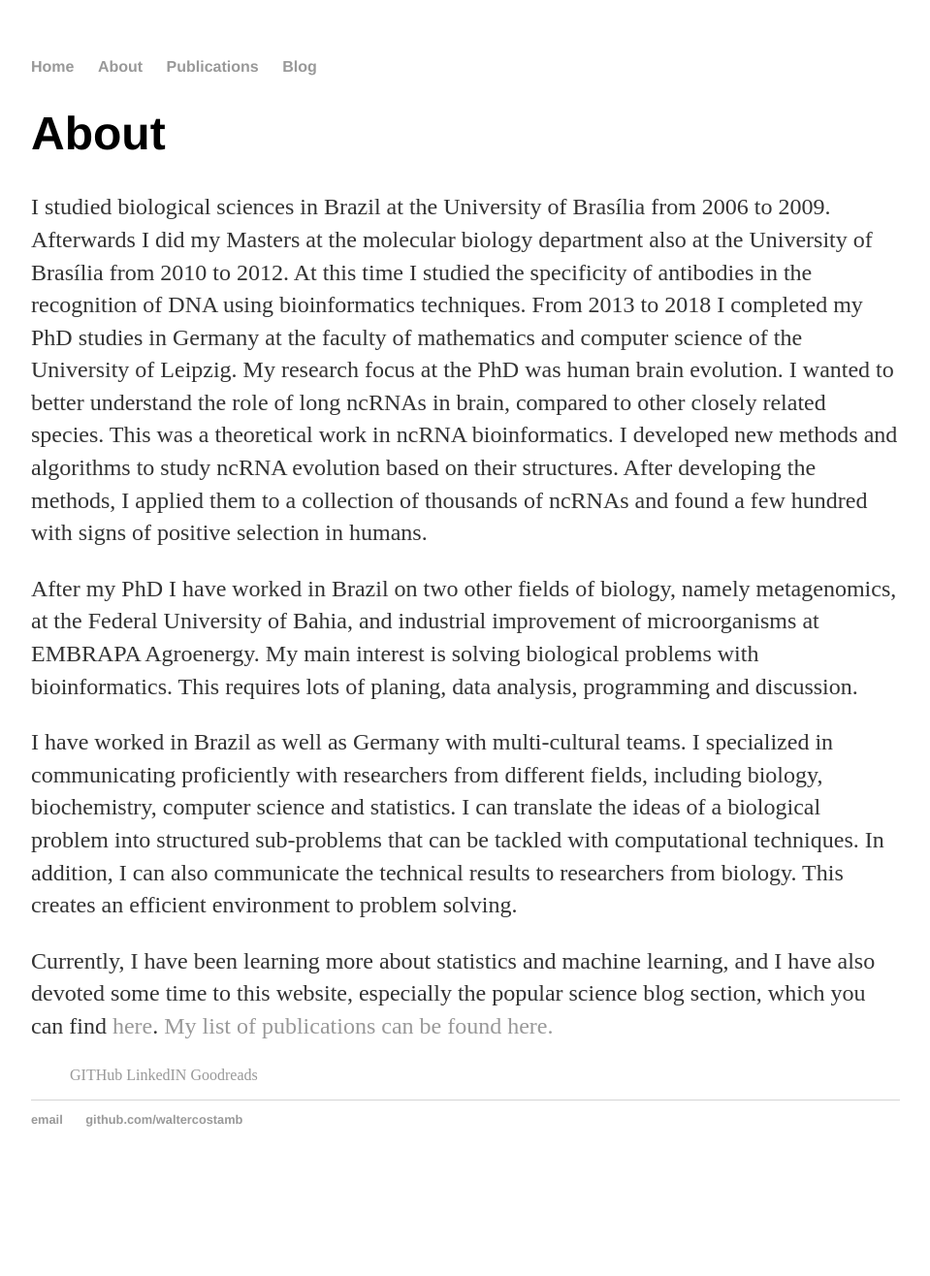
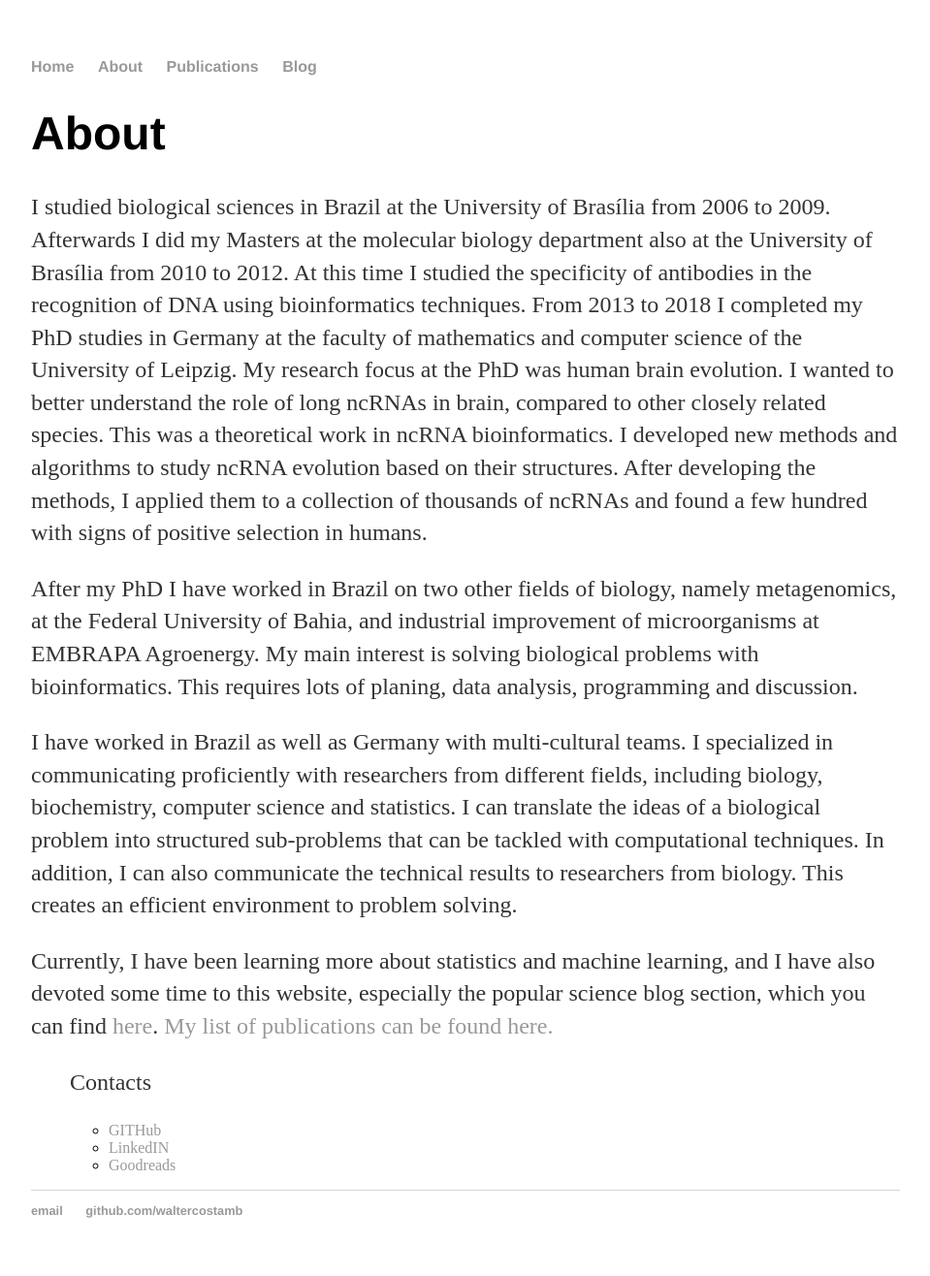
Before and after one commit to waltercostamb/waltercostamb.github.io, a Jekyll site: the page built from about/index.html, in a window 1280 px wide. Shown: the whole page at 97% size, without its empty margins (160-1119 px from the left). Built offline with Jekyll 4.4.1, drawn with Linux system fonts in a browser that asks for light colours; before the commit the page ends 1222 px from its top, so only the background shows below that.

Commit message:
Update index.html

```diff
--- a/about/index.html
+++ b/about/index.html
@@ -29,10 +29,10 @@
 		<a href="/pubs">My list of publications can be found here.</a></p>
 
 	<ul class="contacts">
-		<a href="https://github.com/waltercostamb">GITHub</a>
-
-		<a href="https://www.linkedin.com/in/maria-beatriz-walter-costa-349a54155/">LinkedIN</a>
-
-		<a href="https://www.goodreads.com/user/show/69612111-bia">Goodreads</a>
+		<p>Contacts</p>
+		<ul>
+		<li><a href="https://github.com/waltercostamb">GITHub</a></li>
+		<li><a href="https://www.linkedin.com/in/maria-beatriz-walter-costa-349a54155/">LinkedIN</a></li>
+		<li><a href="https://www.goodreads.com/user/show/69612111-bia">Goodreads</a></li>
 		</ul>
 </div><!-- /.blurb -->
```
